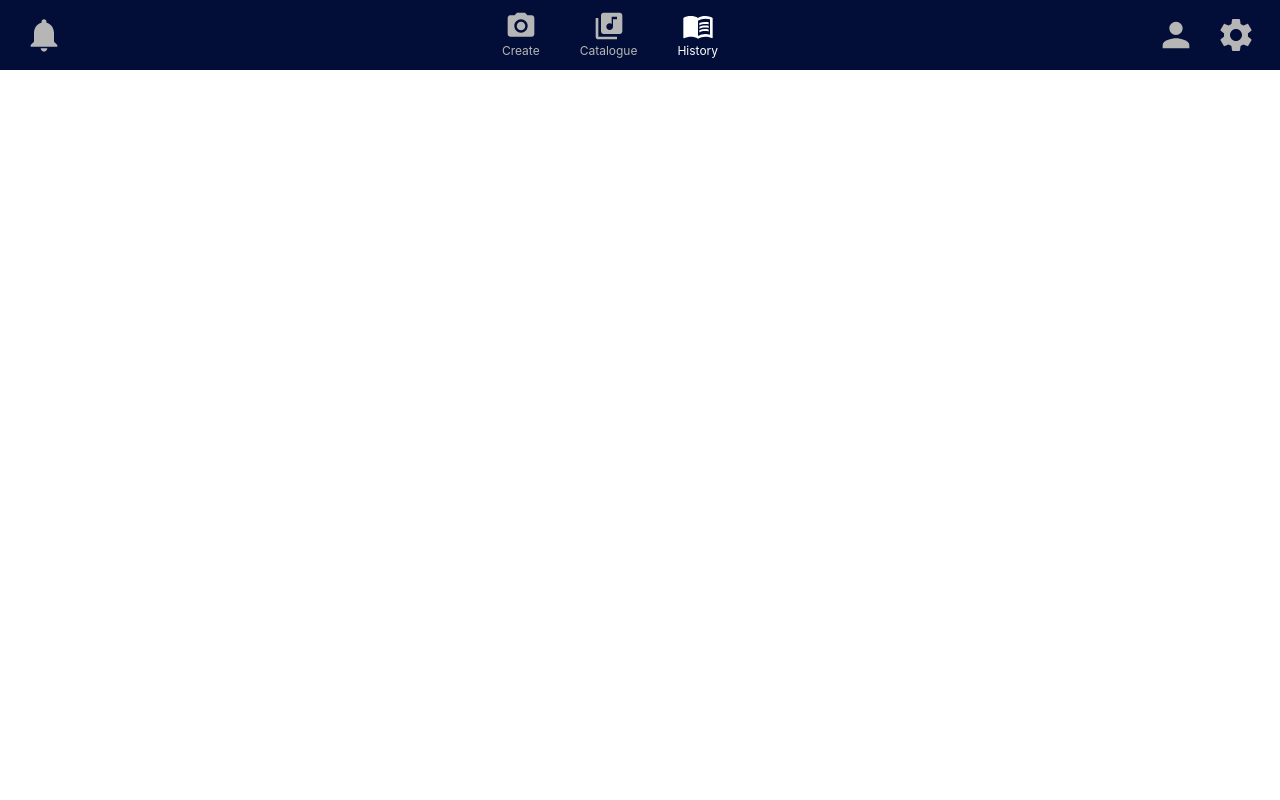
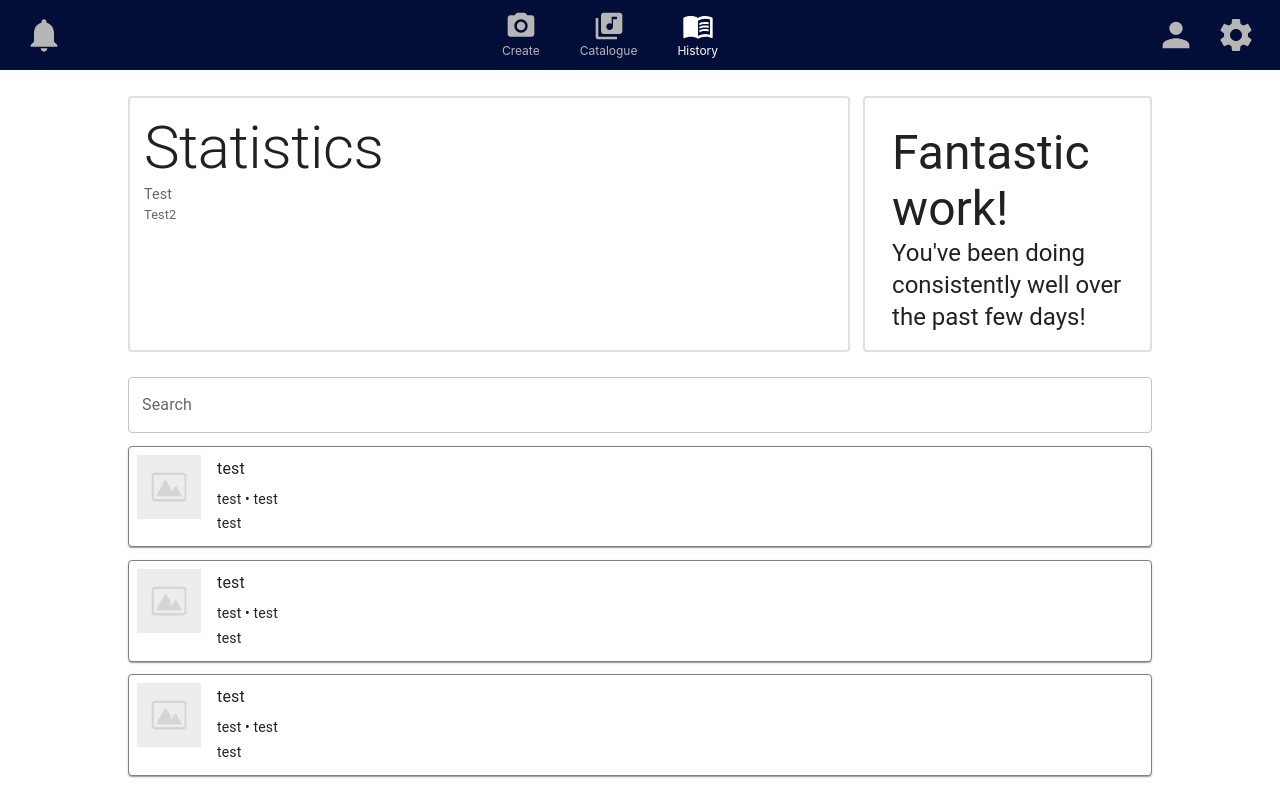
Before and after one commit to kevintran73/melody-mentoring, a React (Create React App) app in the folder frontend_web/: page /history in a window 1280 px wide. Built offline with nearby package versions, Linux system fonts and the light colour scheme; the HTML template or start-up script is replaced by a standard one.

Commit message:
feat: Implemented history cards

```diff
--- /dev/null
+++ b/frontend_web/src/components/history/GraphCard.js
@@ -0,0 +1,34 @@
+import React from 'react';
+
+import Box from '@mui/material/Box';
+import Card from '@mui/material/Card';
+import Typography from '@mui/material/Typography';
+
+import { styled } from '@mui/system';
+
+const StyledCard = styled(Card)(() => ({
+  borderWidth: '2px',
+  padding: '12px',
+  paddingBottom: '5px',
+  width: '100%',
+  flexGrow: 1,
+  height:'100%',
+}));
+
+const card = () => (
+  <Box>
+    <Box padding='2px'>
+      <Typography variant='h2' component='div'>Statistics</Typography>
+      <Typography fontSize='0.9rem' sx={{ color: 'text.secondary' }}>Test</Typography>
+      <Typography fontSize='0.8rem' sx={{ color: 'text.secondary' }}>Test2</Typography>
+    </Box>
+  </Box>
+);
+
+const GraphCard = ({  }) => {
+  return (
+    <StyledCard variant='outlined'>{card()}</StyledCard>
+  );
+};
+
+export default GraphCard;
--- /dev/null
+++ b/frontend_web/src/components/history/HistoryCard.js
@@ -0,0 +1,49 @@
+import * as React from 'react';
+import { styled } from '@mui/material/styles';
+import Grid from '@mui/material/Grid';
+import Paper from '@mui/material/Paper';
+import Typography from '@mui/material/Typography';
+import ButtonBase from '@mui/material/ButtonBase';
+import defaultImg from '../../assets/default-img.png';
+import { Grid2 } from '@mui/material';
+
+const HistoryCard = ({ title, artist, difficulty, date }) => {
+  return (
+    <Paper
+      sx={{
+        border: '0.1px solid grey',
+        padding: 1,
+        // marginY: '10px',
+        // marginX: '10vw',
+        width: '100%',
+        flexGrow: 1,
+        backgroundColor: '#fff',
+      }}
+    >
+      <Grid2 container spacing={2}>
+        <Grid2 item>
+          <ButtonBase sx={{ width: 64, height: 64 }}>
+            <img alt='playlist-card' src={defaultImg} />
+          </ButtonBase>
+        </Grid2>
+        <Grid2 item xs={12} sm container>
+          <Grid2 item xs container direction='column'>
+            <Grid2 item xs>
+              <Typography gutterBottom variant='subtitle1' component='div'>
+                {title}
+              </Typography>
+              <Typography variant='body2' gutterBottom>
+                {artist} • {difficulty}
+              </Typography>
+              <Typography variant='body2' gutterBottom>
+                {date}
+              </Typography>
+            </Grid2>
+          </Grid2>
+        </Grid2>
+      </Grid2>
+    </Paper>
+  );
+}
+
+export default HistoryCard;
--- /dev/null
+++ b/frontend_web/src/components/history/HistoryIntroCard.js
@@ -0,0 +1,34 @@
+import React from 'react';
+
+import Box from '@mui/material/Box';
+import Card from '@mui/material/Card';
+import Typography from '@mui/material/Typography';
+
+import { styled } from '@mui/system';
+
+const StyledCard = styled(Card)(() => ({
+  borderWidth: '2px',
+  padding: '12px',
+  paddingBottom: '5px',
+  width: '100%',
+  flexGrow: 1,
+  height:'100%',
+}));
+
+const card = ( title ) => (
+  <Box>
+    <Box padding='15px'>
+      <Typography variant='h3' component='div' paddingBotom='10px'>{title}</Typography>
+      <Typography variant='h5'>You've been doing consistently well over the past few days!</Typography>
+      {/* <Typography fontSize='0.8rem' sx={{ color: 'text.secondary' }}>Test2</Typography> */}
+    </Box>
+  </Box>
+);
+
+const HistoryIntroCard = ({ title }) => {
+  return (
+    <StyledCard variant='outlined'>{card(title)}</StyledCard>
+  );
+};
+
+export default HistoryIntroCard;
--- a/frontend_web/src/pages/History.js
+++ b/frontend_web/src/pages/History.js
@@ -1,14 +1,53 @@
 import React from 'react';
 
 import NavBar from '../components/nav_bar/NavBar';
+import Box from '@mui/material/Box';
+import HistoryCard from '../components/history/HistoryCard';
+import GraphCard from '../components/history/GraphCard';
+import { TextField } from '@mui/material';
+import HistoryIntroCard from '../components/history/HistoryIntroCard';
+
+import { styled } from '@mui/system';
 
 /**
  * Uploads page
  */
+
+const StyledTopContainer = styled(Box)(() => ({
+  display:'flex',
+  justifyContent: 'center',
+  alignItems: 'center',
+  flexDirection: 'row',
+  margin: '2vw 10vw',
+  height: '20vw',
+  gap: '1vw',
+}));
+
 const History = () => {
   return (
     <>
       <NavBar></NavBar>
+      <StyledTopContainer>
+        <Box flex='5' height='100%'>
+          <GraphCard />
+        </Box>
+        <Box flex='2' height='100%'>
+          <HistoryIntroCard title='Fantastic work!' />
+        </Box>
+      </StyledTopContainer>
+
+      <Box display='flex' justifyContent='center' alignItems='center' flexDirection='column' marginX='10vw' gap='1vw'>
+        <TextField
+          sx={{
+            // marginX: '10vw',
+            width: '100%',
+          }}
+          id='outlined-basic' label='Search' variant='outlined'
+        />
+        <HistoryCard title='test' artist='test' difficulty='test' date='test'/>
+        <HistoryCard title='test' artist='test' difficulty='test' date='test'/>
+        <HistoryCard title='test' artist='test' difficulty='test' date='test'/>
+      </Box>
     </>
   );
 };
```
